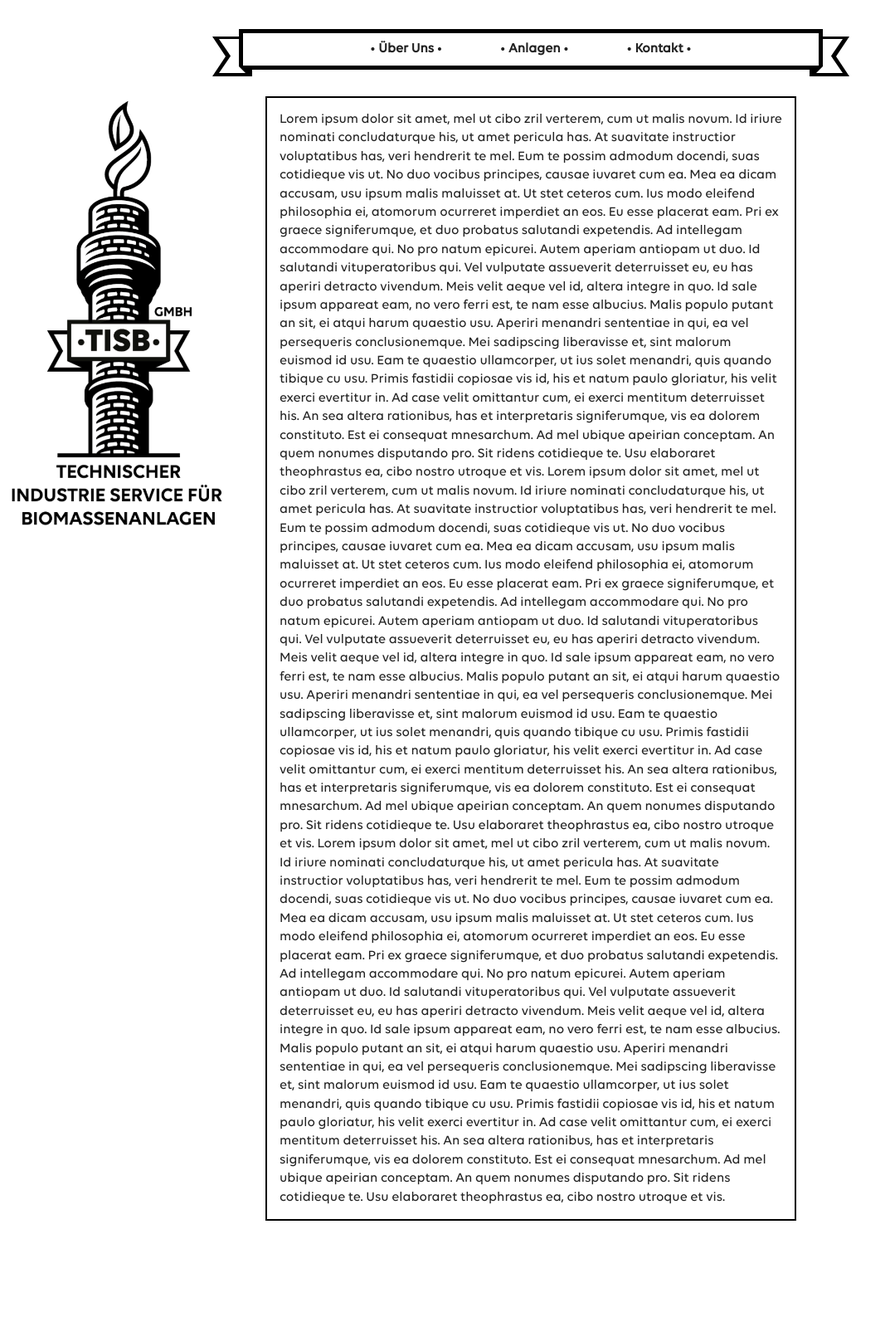
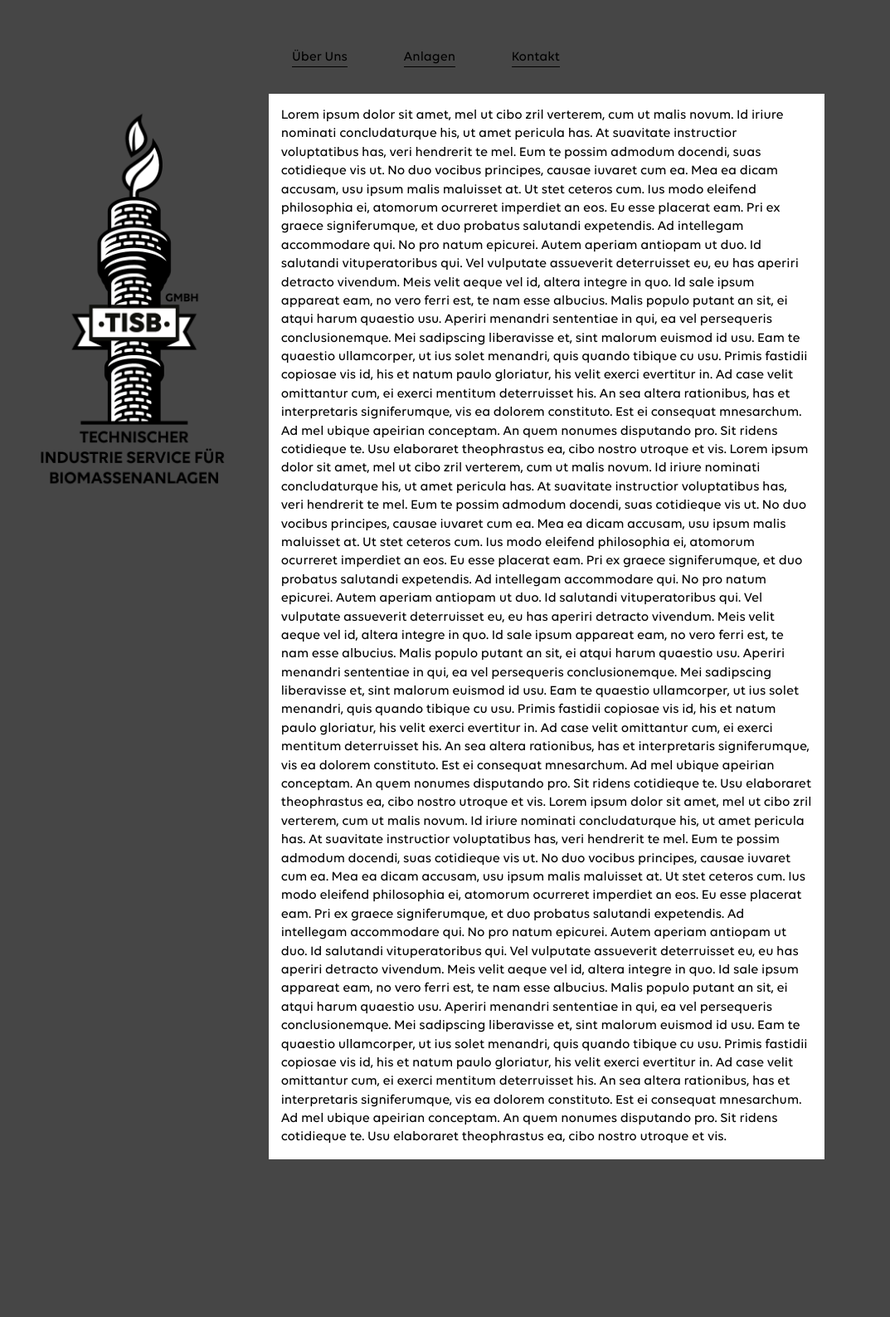
Before and after one commit to jugglinghobo/tisb, a PHP site: page / in a window 1280 px wide. Shown: the whole page at 83% size, without its empty margins (0-1073 px from the left). After the commit the page ends 1397 px from the top, so only its background shows below. Run offline with PHP 8.4, Linux system fonts and the light colour scheme.

Commit message:
working on clean style

```diff
--- a/css/main.css
+++ b/css/main.css
@@ -79,7 +79,6 @@
 /* } */
 
 html {
-  color: #222;
   font-size: 1em;
   line-height: 1.4;
   height: 100%;
@@ -162,110 +161,51 @@
   width: 100%;
   height: 100%;
   font-family: 'voltemedium';
+  background: #464646;
 }
 
 
 header {
-  width: 55%;
-  margin: 0 auto;
+  width: 50%;
+  margin: 2% auto 0;
+  padding: 0 20px;
+  /* text-align: center; */
 }
 
-.ribbon-container {
-  position: fixed;
-  background-color: white;
-  width: 55%;
+nav ul {
+  margin: 0;
+  padding: 0;
+  list-style: none;
 }
 
-.edge {
-  position: absolute;
-  width: 0;
-  height: 0;
-}
-
-.top {
-  bottom: 0.1em;
-  border-top: 2.2em solid white;
-}
-
-.bottom {
-  bottom: -0.25em;
-  border-bottom: 2.2em solid white;
-}
-
-.left {
-  left: -1.5em;
-  border-left: 1.5em solid transparent;
-}
-
-.right {
-  right: -1.5em;
-  border-right: 1.5em solid transparent;
-}
-
-.ribbon {
-  font-size: 16px !important;
-  background: black;
-  text-align: center;
-  padding: 5px 5px; /* Adjust to suit */
-  margin-top: 5%;
-}
-
-.ribbon-content {
-  background: white;
-  padding: 0.5em 1em;
-}
-
-.ribbon:before, .ribbon:after {
-  content: "";
-  position: absolute;
-  display: block;
-  bottom: -0.5em;
-  border: 1.5em solid black;
-  z-index: -1;
-}
-.ribbon:before {
-  left: -2em;
-  border-right-width: 2em;
-  border-left-width: 1em;
-  border-left-color: transparent;
-}
-.ribbon:after {
-  right: -2em;
-  border-left-width: 2em;
-  border-right-width: 1em;
-  border-right-color: transparent;
-}
-.ribbon .ribbon-content:before, .ribbon .ribbon-content:after {
-  content: "";
-  position: absolute;
-  display: block;
-  border-style: solid;
-  border-color: black white white white;
-  bottom: -0.25em;
-}
-.ribbon .ribbon-content:before {
-  left: 0;
-  border-width: 0.5em 0 0 0.5em;
-}
-.ribbon .ribbon-content:after {
-  right: 0;
-  border-width: 0.5em 0.5em 0 0;
-}
-
-.ribbon-content li a {
-  font-weight: bold;
-}
-
-.ribbon-content li:before, .ribbon-content li:after {
-  content: " \2022\ ";
+nav ul li {
+  display: inline-block;
+  margin: 5%;
+  border-bottom: 1px solid black;
 }
 
 
 .container {
+  height: 100%;
+  top: 5%;
+}
+
+.column {
+  display: inline-block;
+  vertical-align: top;
+}
+
+.left-column {
+  width: 25%;
+  height: 100%;
+}
+
+.center-column {
   width: 50%;
-  margin: 0 auto;
-  padding: 20px;
-  top: 5%;
+}
+
+.right-column {
+  width: 25%;
 }
 
 .image-container {
@@ -280,29 +220,10 @@
   max-height: 100%;
 }
 
-.left-column {
-  width: 20%;
-  height: 100%;
-  position: fixed;
-  top: 15%;
-  left: 1%;
-}
-
 .content {
-  border: 2px solid black;
-  margin: 15% auto;
+  background: white;
+  margin: 0 auto;
   padding: 15px;
-}
-
-nav ul {
-  margin: 0;
-  padding: 0;
-  list-style: none;
-}
-
-nav ul li {
-  display: inline-block;
-  padding: 0 5%;
 }
 
 /* ==========================================================================
--- a/index.html
+++ b/index.html
@@ -15,27 +15,22 @@
   </head>
   <body>
     <header>
-      <div class="ribbon-container">
-        <nav class='ribbon'>
-          <div class="edge top left"></div>
-          <div class="edge bottom left"></div>
-          <ul class='ribbon-content'>
-            <li><a href="/about">Über Uns</a></li>
-            <li><a href="/anlagen">Anlagen</a></li>
-            <li><a href="/kontakt">Kontakt</a></li>
-          </ul>
-          <div class="edge top right"></div>
-          <div class="edge bottom right"></div>
-        </nav>
+      <nav>
+        <ul>
+          <li><a href="/about">Über Uns</a></li>
+          <li><a href="/anlagen">Anlagen</a></li>
+          <li><a href="/kontakt">Kontakt</a></li>
+        </ul>
+      </nav>
       </div>
     </header>
     <section class="container">
-      <section class="left-column">
+      <section class="column left-column">
         <div class="image-container">
           <img src="img/logo-large-transparent.png" alt="large tisb logo" />
         </div>
       </section>
-      <div class="content">
+      <section class="column center-column content">
         Lorem ipsum dolor sit amet, mel ut cibo zril verterem, cum ut malis novum. Id iriure nominati concludaturque his, ut amet pericula has. At suavitate instructior voluptatibus has, veri hendrerit te mel. Eum te possim admodum docendi, suas cotidieque vis ut. No duo vocibus principes, causae iuvaret cum ea. Mea ea dicam accusam, usu ipsum malis maluisset at.
 
         Ut stet ceteros cum. Ius modo eleifend philosophia ei, atomorum ocurreret imperdiet an eos. Eu esse placerat eam. Pri ex graece signiferumque, et duo probatus salutandi expetendis. Ad intellegam accommodare qui.
@@ -63,7 +58,9 @@
         Malis populo putant an sit, ei atqui harum quaestio usu. Aperiri menandri sententiae in qui, ea vel persequeris conclusionemque. Mei sadipscing liberavisse et, sint malorum euismod id usu. Eam te quaestio ullamcorper, ut ius solet menandri, quis quando tibique cu usu. Primis fastidii copiosae vis id, his et natum paulo gloriatur, his velit exerci evertitur in. Ad case velit omittantur cum, ei exerci mentitum deterruisset his. An sea altera rationibus, has et interpretaris signiferumque, vis ea dolorem constituto.
 
         Est ei consequat mnesarchum. Ad mel ubique apeirian conceptam. An quem nonumes disputando pro. Sit ridens cotidieque te. Usu elaboraret theophrastus ea, cibo nostro utroque et vis.
-      </div>
+      </section>
+      <section class="column right-column">
+      </section>
     </section>
 
   </body>
```
Also changed, not shown: img/logo-large-red.png (renamed from img/logo-large.png), img/logo-large-transparent.png, img/logo-small.jpg (renamed from img/image001.jpg).
